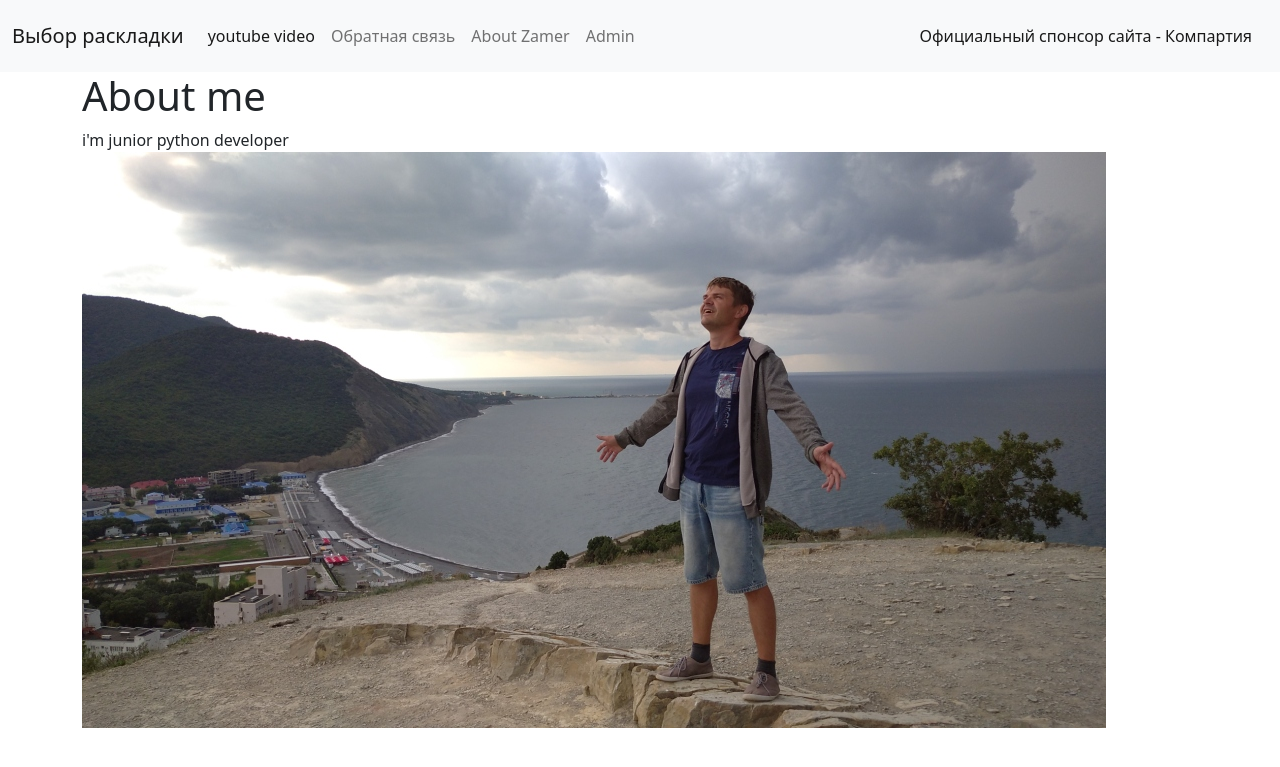
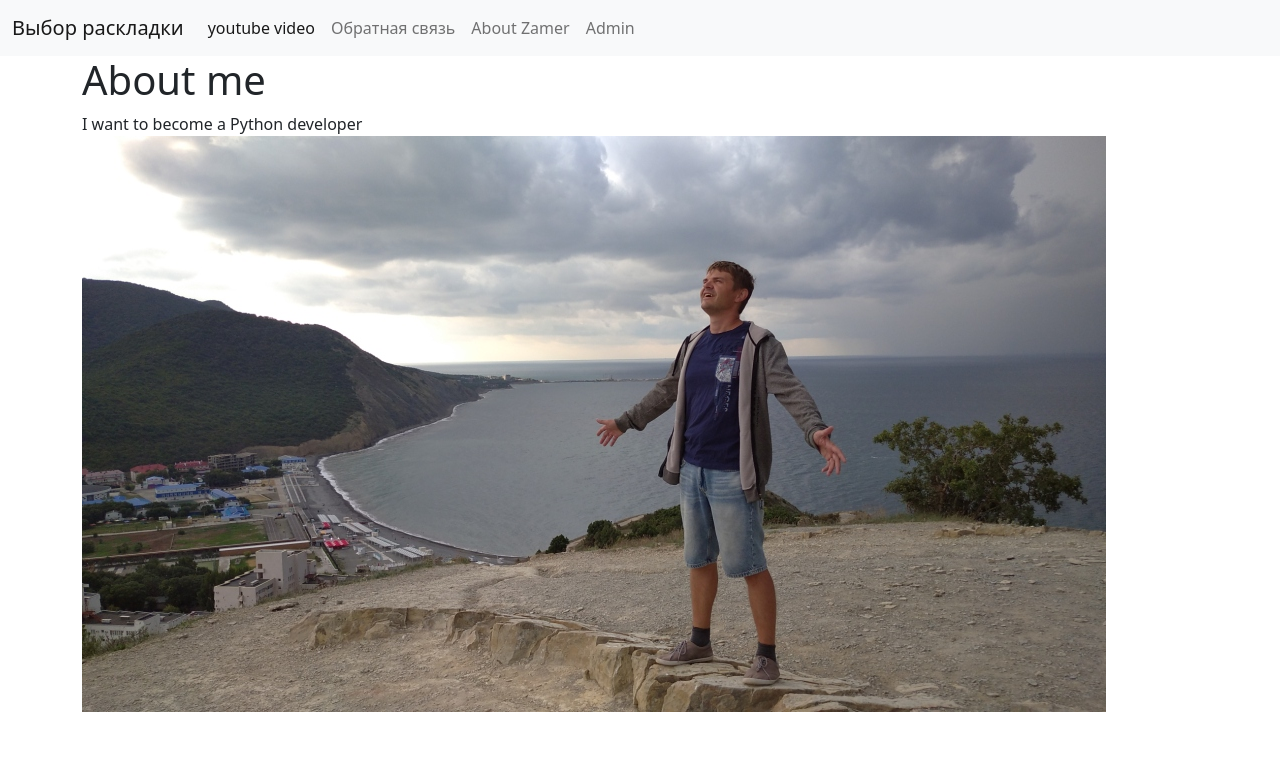
Before and after one commit to ZamerMen/FlaskApp, a Flask app: page /about in a window 1280 px wide. Shown: the top 767 px of the page. Run offline with Flask 2, Linux system fonts and the light colour scheme; a user stored in the database is signed in; data comes from the database, SQL or seed files in the repository; parts of the project's set-up code (start-up, migrations or seed data) failed here and were passed over.

Commit message:
was fixed a little html mistakes

```diff
--- a/config.py
+++ b/config.py
@@ -2,7 +2,7 @@ class Configuration(object):
 	DEBUG = True
 	SQLALCHEMY_TRACK_MODIFICATIONS = False
 
-	# SQLALCHEMY_DATABASE_URI = 'postgresql://postgres:Potolock@localhost:5432/postgres'
+	# SQLALCHEMY_DATABASE_URI = 'postgresql://postgres:password@localhost:5432/postgres'
 
 	SECRET_KEY = 'topsecret'
 
--- a/templates/about.html
+++ b/templates/about.html
@@ -7,7 +7,7 @@ about Zamer
 
 {% block content %}
     <h1>About me</h1>
-    i'm junior python developer
+    I want to become a Python developer
 <br>
 <img src="/static/Zamer.jpg"  >
 {% endblock %}
--- a/templates/base.html
+++ b/templates/base.html
@@ -57,9 +57,7 @@
 {% endblock %}
 
       </ul>
-      <span class="navbar-text">
-        <a class="nav-link" href="https://kprf.ru">Официальный спонсор сайта - Компартия</a>
-      </span>
+
     </div>
   </div>
 </nav>
```
